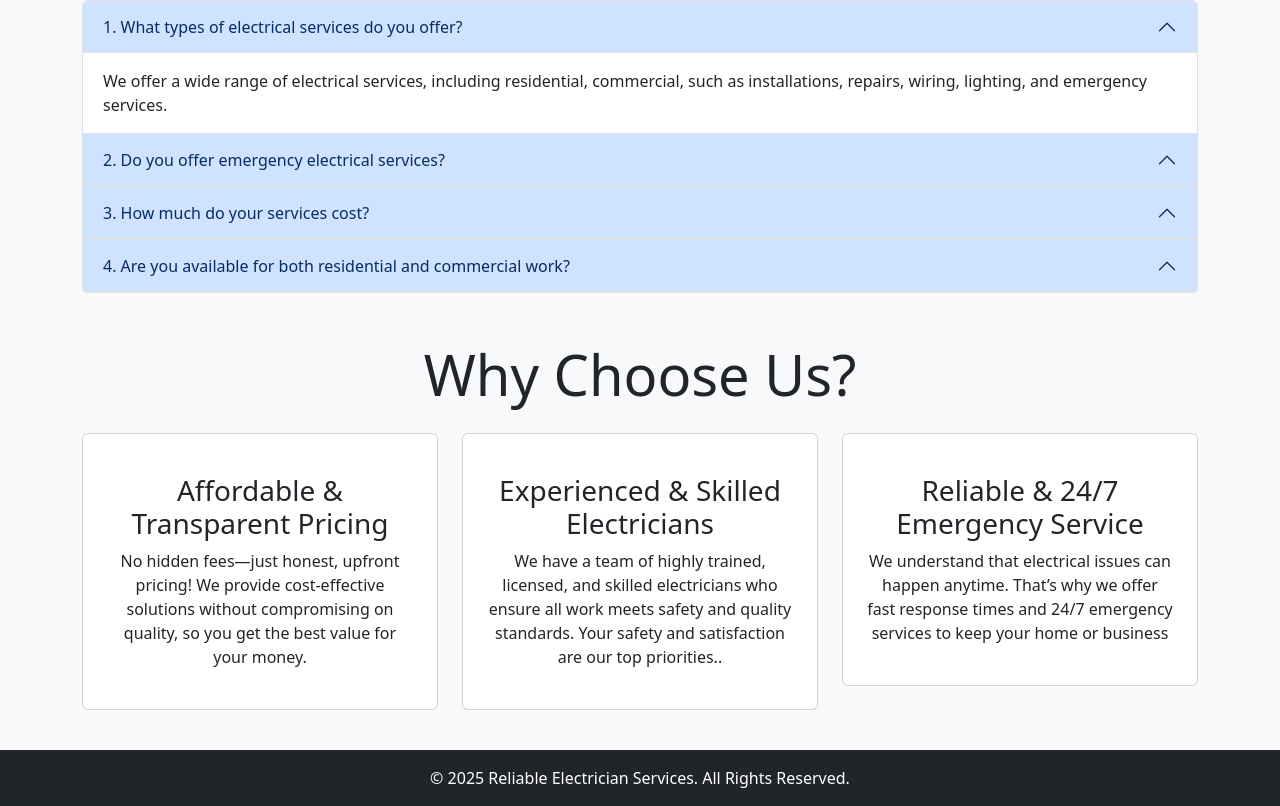
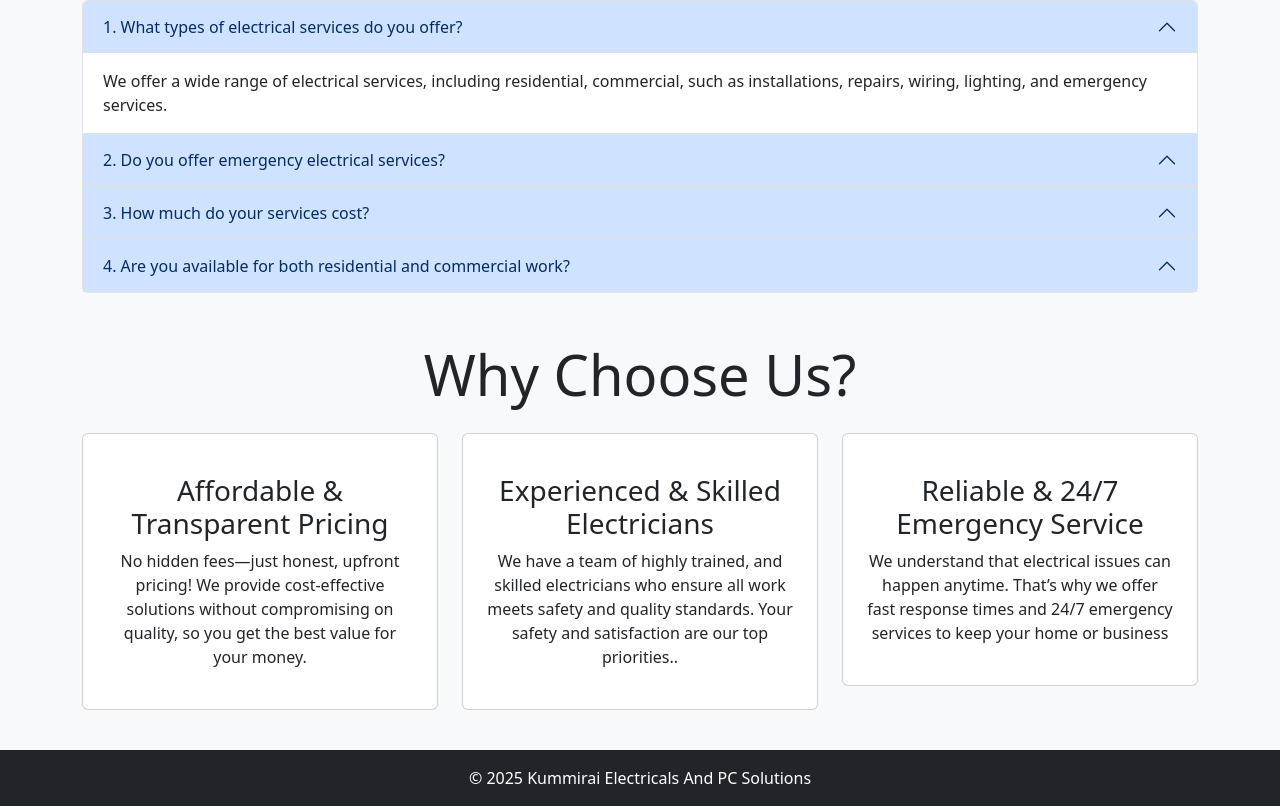
Before and after one commit to Kummirai/electrician, a React (Vite) app in the folder electrician/: page /services in a window 1280 px wide. Shown: the part 1118-1924 px from the top of the page. Built offline with nearby package versions, Linux system fonts and the light colour scheme.

Commit message:
Fix footer

```diff
--- a/electrician/src/assets/Footer.jsx
+++ b/electrician/src/assets/Footer.jsx
@@ -4,7 +4,7 @@ export default function Footer() {
   return (
     <footer className="bg-dark text-white py-3 text-center">
       <div className="container">
-        <p className="mb-0">&copy; 2025 Reliable Electrician Services. All Rights Reserved.</p>
+        <p className="mb-0">&copy; 2025 Kummirai Electricals And PC Solutions</p>
       </div>
     </footer>
   );
--- a/electrician/src/assets/ServicesPage.jsx
+++ b/electrician/src/assets/ServicesPage.jsx
@@ -144,7 +144,7 @@ export default function ServicesPage() {
       <div className="card p-4 text-center mb-3">
         <i className="bi bi-leaf display-4 text-primary mb-3"></i>
         <h3> Experienced & Skilled Electricians</h3>
-        <p>We have a team of highly trained, licensed, and skilled electricians who ensure all work meets safety and quality standards. Your safety and satisfaction are our top priorities..</p>
+        <p>We have a team of highly trained, and skilled electricians who ensure all work meets safety and quality standards. Your safety and satisfaction are our top priorities..</p>
       </div>
     </div>
     <div className="col-md-4">
```
Also changed, not shown: 1 other file (tests, documents, lock files or other folders).
